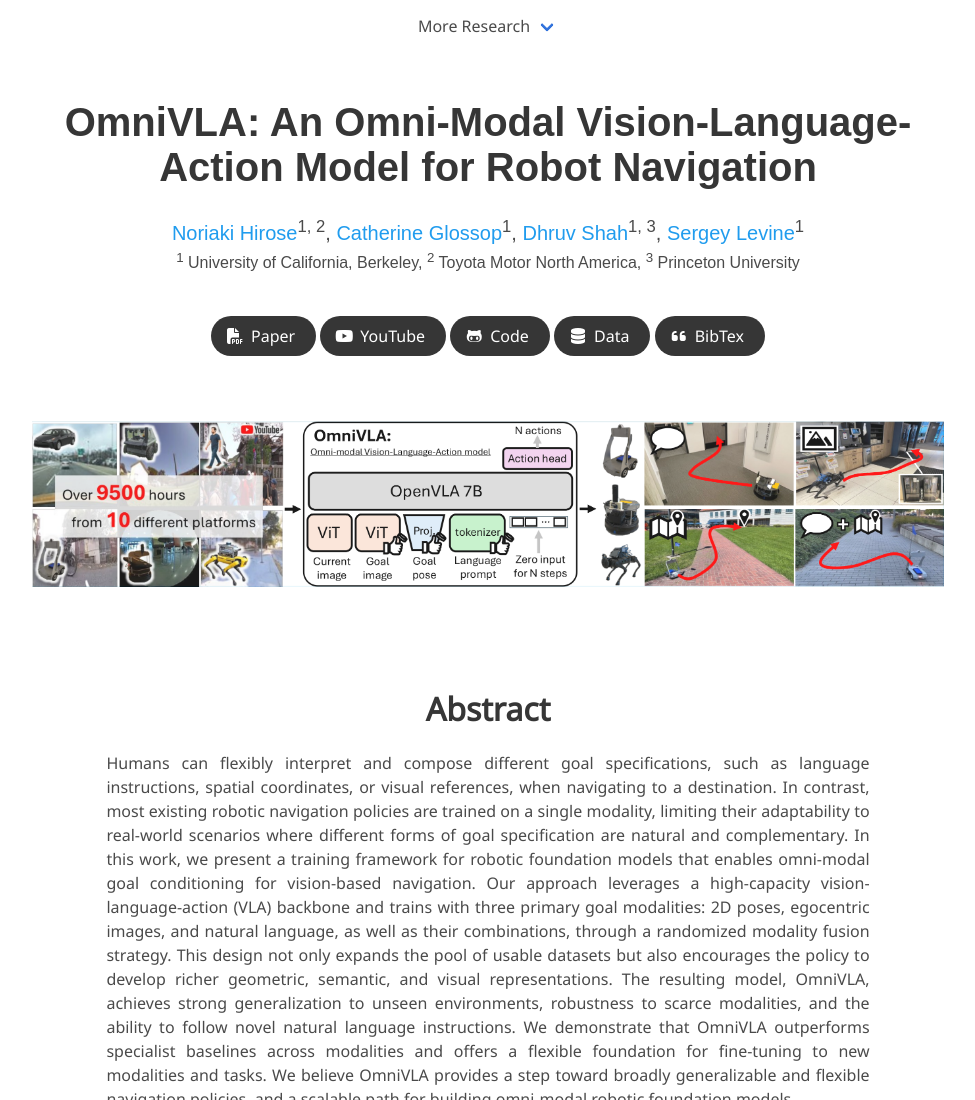
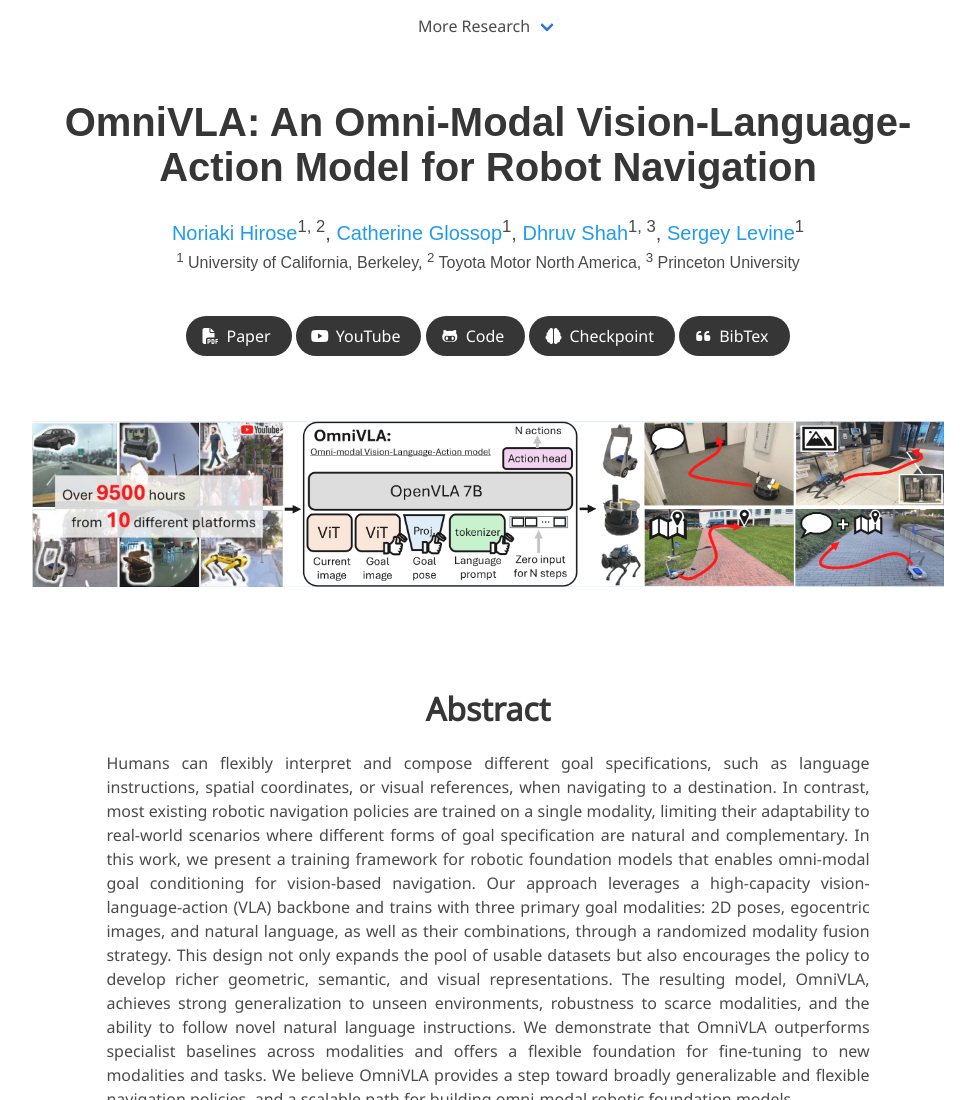
Before and after one commit to omnivla-nav/omnivla-nav.github.io, a plain HTML site: page index.html in a window 1280 px wide. Shown: the top 1100 px of the page, without its empty margins (152-1127 px from the left). Drawn offline with nearby package versions, Linux system fonts and the light colour scheme; some icons are missing; a web font is replaced by a local one.

Commit message:
adding links

```diff
--- a/index.html
+++ b/index.html
@@ -118,7 +118,7 @@
                                 </span>
                                 <!-- Talk Link. -->
                                 <span class="link-block">
-                                    <a href="https://youtu.be/U43FNoy9OIM"
+                                    <a href="https://youtu.be/h9NgUQSJPQU"
                                         class="external-link button is-normal is-rounded is-dark">
                                         <span class="icon">
                                             <i class="fab fa-youtube"></i>
@@ -128,7 +128,7 @@
                                 </span>
                                 <!-- Code Link. -->
                                 <span class="link-block">
-                                    <a href="https://github.com/NHirose/Learning-to-Drive-Anywhere-via-MBRA"
+                                    <a href="https://github.com/NHirose/OmniVLA"
                                         class="external-link button is-normal is-rounded is-dark">
                                         <span class="icon">
                                             <i class="fab fa-github-alt"></i>
@@ -136,16 +136,16 @@
                                         <span>Code</span>
                                     </a>
                                 </span>
-                                <!-- Dataset Link. -->
+                                <!-- Checkpoint Link-->
                                 <span class="link-block">
-                                    <a href="https://github.com/NHirose/Learning-to-Drive-Anywhere-with-MBRA?tab=readme-ov-file#dataset"
+                                    <a href="https://huggingface.co/NHirose/omnivla-original"
                                         class="external-link button is-normal is-rounded is-dark">
                                         <span class="icon">
-                                            <i class="fas fa-database"></i> </span>
-                                        <span>Data</span>
+                                            <i class="fas fa-brain"></i>
+                                        </span>
+                                        <span>Checkpoint</span>
                                     </a>
                                 </span>
-
                                 <!-- BibTex -->
                                 <span class="link-block">
                                     <a href="./static/omnivla.bib"
```
